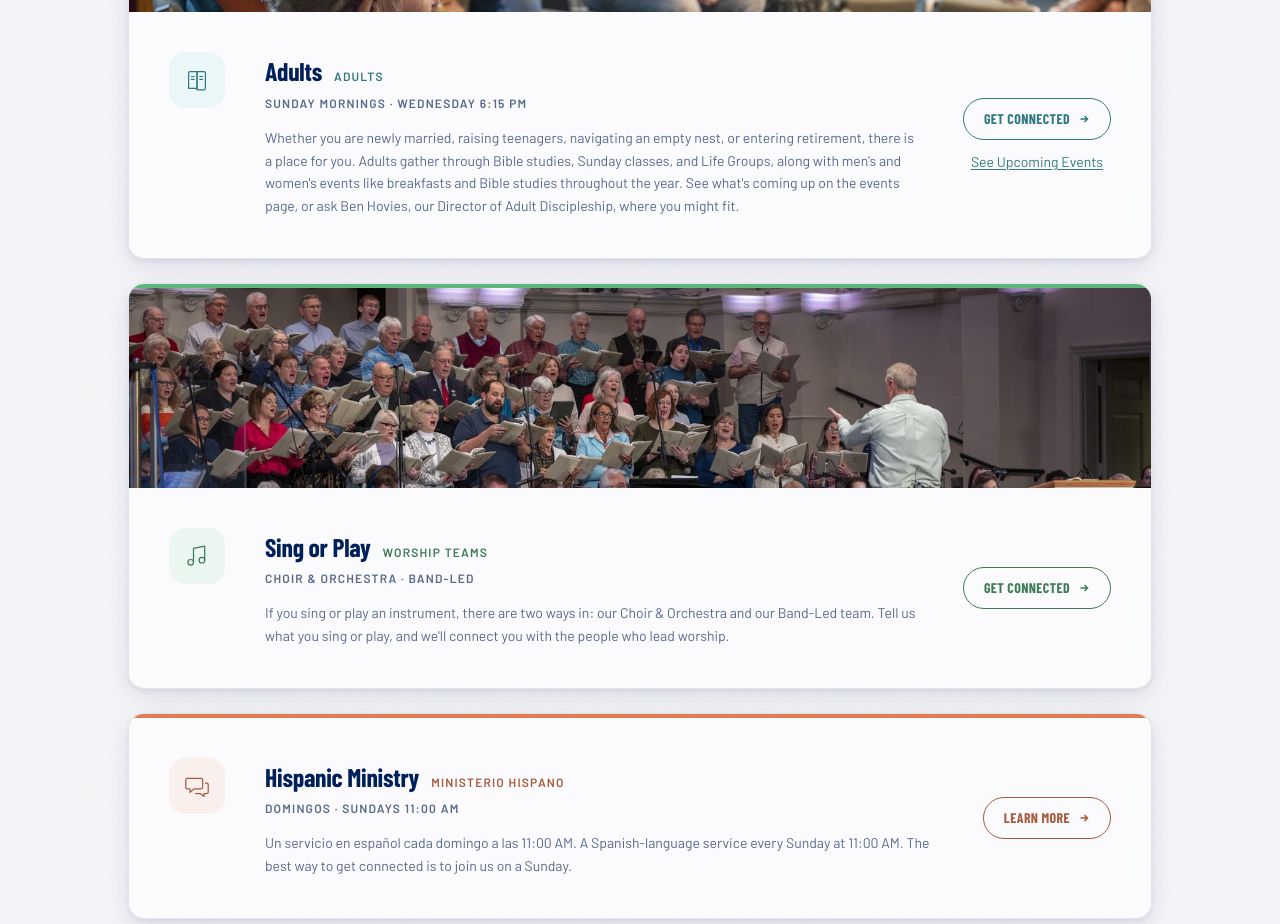
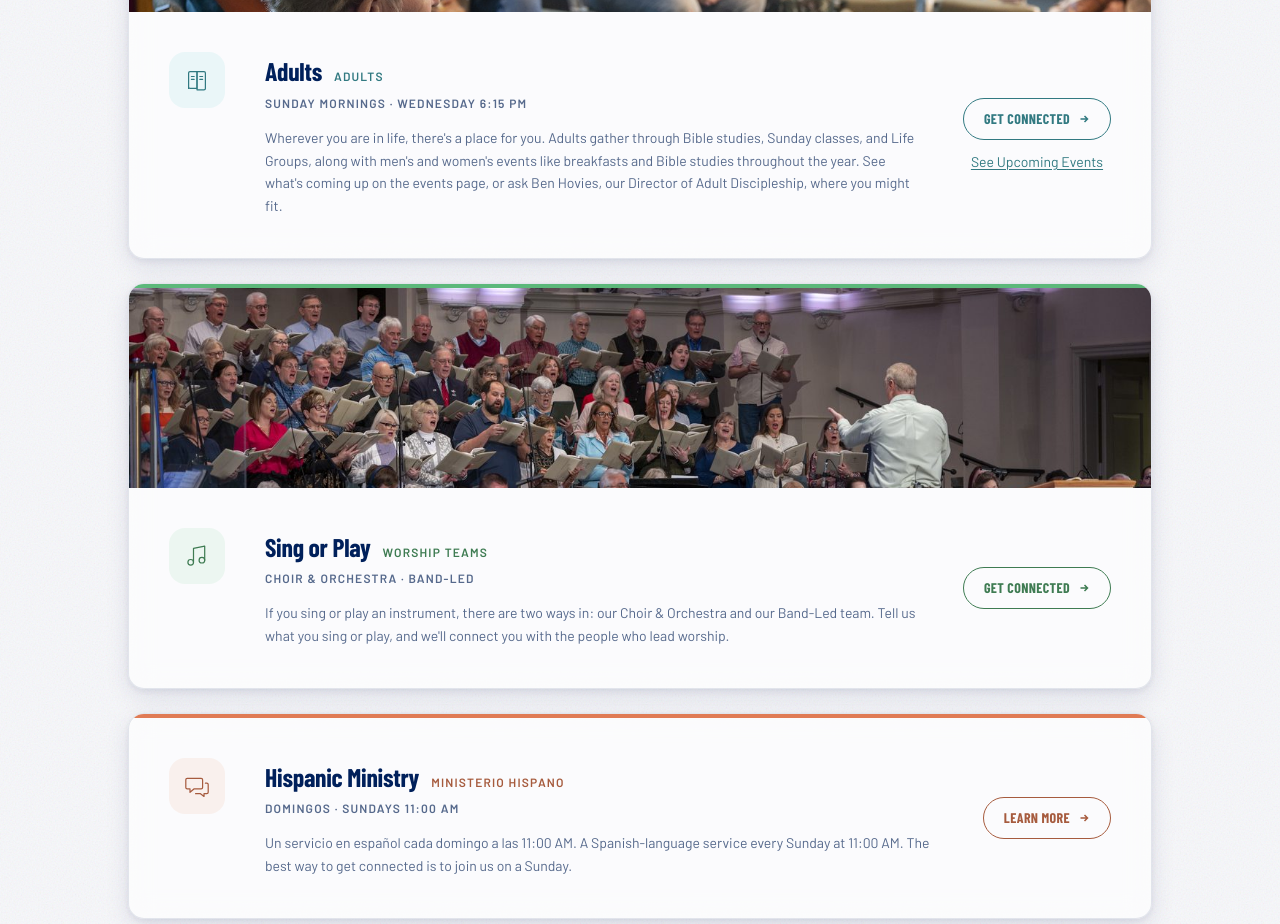
Before and after one commit to Brainerd-Baptist/bbc-website, a Next.js app: page /ministries in a window 1280 px wide. Shown: the part 3200-4124 px from the top of the page. Built offline with nearby package versions, Linux system fonts and the light colour scheme; no server answers; a web font is replaced by a local one.

Commit message:
Adults card: describe what adults do, not life stages
Co-Authored-By: Claude Sonnet 5.5 <noreply@anthropic.com>
Claude-Session: https://claude.ai/code/session_012tzpjegsX4EHrAHYBG3hvf

```diff
--- a/app/ministries/page.tsx
+++ b/app/ministries/page.tsx
@@ -85,7 +85,7 @@ const MINISTRIES = [
     ink: IDENTITY.adults,
     photo: "/carousel/adults-community-wide.jpg",
     href: "/connect",
-    body: "Whether you are newly married, raising teenagers, navigating an empty nest, or entering retirement, there is a place for you. Adults gather through Bible studies, Sunday classes, and Life Groups, along with men's and women's events like breakfasts and Bible studies throughout the year. See what's coming up on the events page, or ask Ben Hovies, our Director of Adult Discipleship, where you might fit.",
+    body: "Wherever you are in life, there's a place for you. Adults gather through Bible studies, Sunday classes, and Life Groups, along with men's and women's events like breakfasts and Bible studies throughout the year. See what's coming up on the events page, or ask Ben Hovies, our Director of Adult Discipleship, where you might fit.",
     detail: "Sunday mornings · Wednesday 6:15 PM",
     extraLink: { href: CHURCH_CENTER_CALENDAR_URL, label: "See Upcoming Events", external: true },
   },
```
